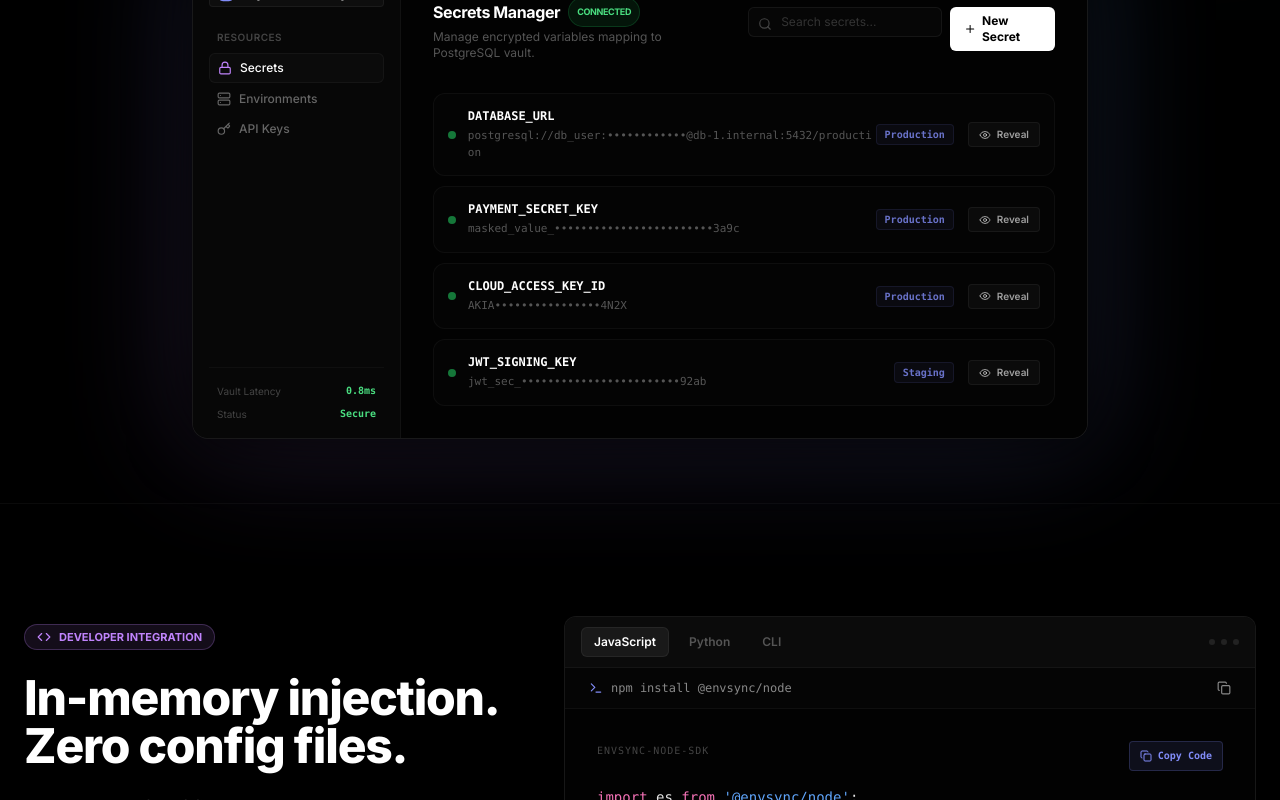
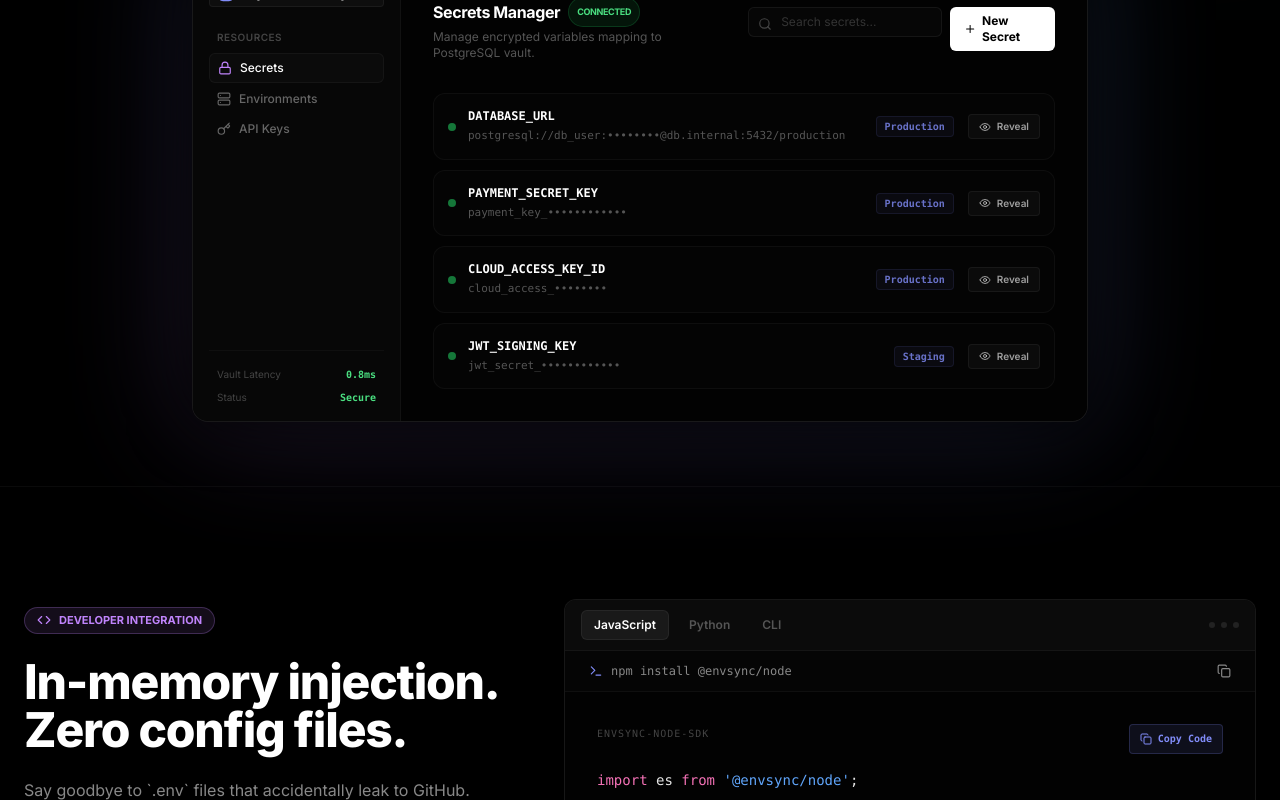
Before and after one commit to VarunHarinath/EnvSync, a React (Vite) app in the folder Client/: page / in a window 1280 px wide. Shown: the part 780-1580 px from the top of the page. Built offline with nearby package versions, Linux system fonts and the light colour scheme; no server answers.

Commit message:
Updated HomePage

```diff
--- a/Client/src/pages/Landing.jsx
+++ b/Client/src/pages/Landing.jsx
@@ -43,33 +43,33 @@
     {
       id: 1,
       key: "DATABASE_URL",
-      val: "postgresql://db_user:••••••••••••@db-1.internal:5432/production",
+      val: "postgresql://db_user:••••••••@db.internal:5432/production",
       fullVal:
-        "postgresql://db_user:m4ng0_s3cr3t_p4ss@db-1.internal:5432/production",
+        "postgresql://db_user:example-password@db.internal:5432/production",
       env: "Production",
       active: true,
     },
     {
       id: 2,
       key: "PAYMENT_SECRET_KEY",
-      val: "masked_value_••••••••••••••••••••••••3a9c",
-      fullVal: "masked_value_51P3m9G1v2k4F7a9c8b7d6e5f4a3c2b1",
+      val: "payment_key_••••••••••••",
+      fullVal: "example-payment-secret-key",
       env: "Production",
       active: true,
     },
     {
       id: 3,
       key: "CLOUD_ACCESS_KEY_ID",
-      val: "AKIA••••••••••••••••4N2X",
-      fullVal: "AKIA3M9G1V2K4F7A9C8B4N2X",
+      val: "cloud_access_••••••••",
+      fullVal: "example-cloud-access-key",
       env: "Production",
       active: true,
     },
     {
       id: 4,
       key: "JWT_SIGNING_KEY",
-      val: "jwt_sec_••••••••••••••••••••••••92ab",
-      fullVal: "jwt_sec_9d8e7c6b5a4f3e2d1c0b9a8f7e6d5c4b3a2a192ab",
+      val: "jwt_secret_••••••••••••",
+      fullVal: "example-jwt-signing-key",
       env: "Staging",
       active: true,
     },
```
